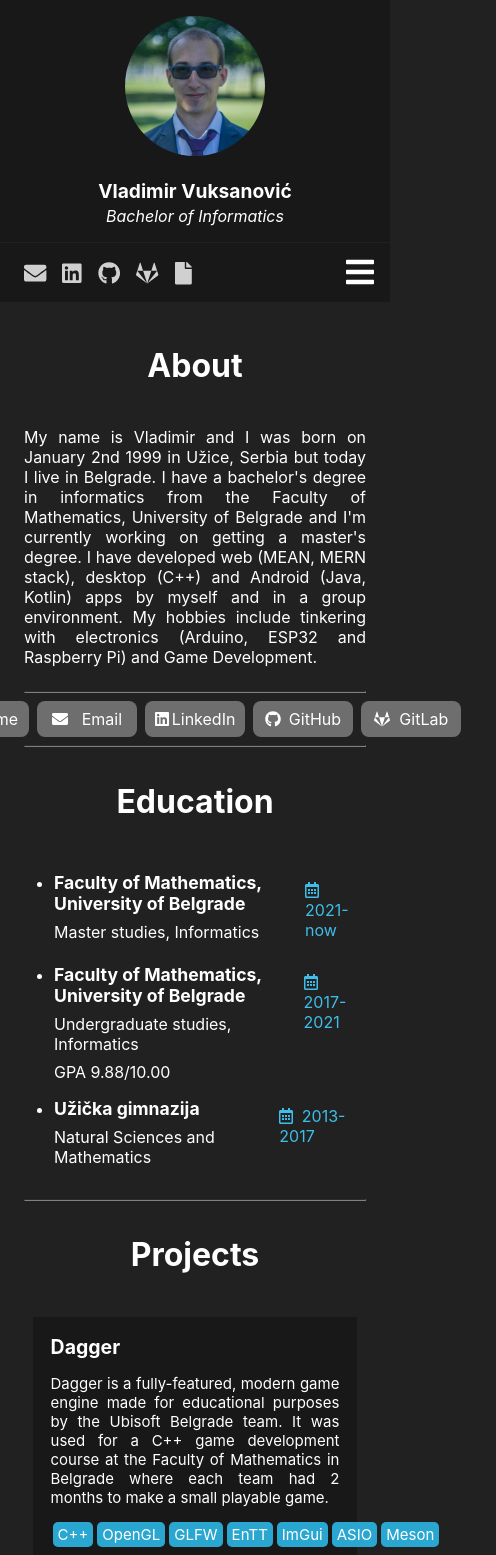
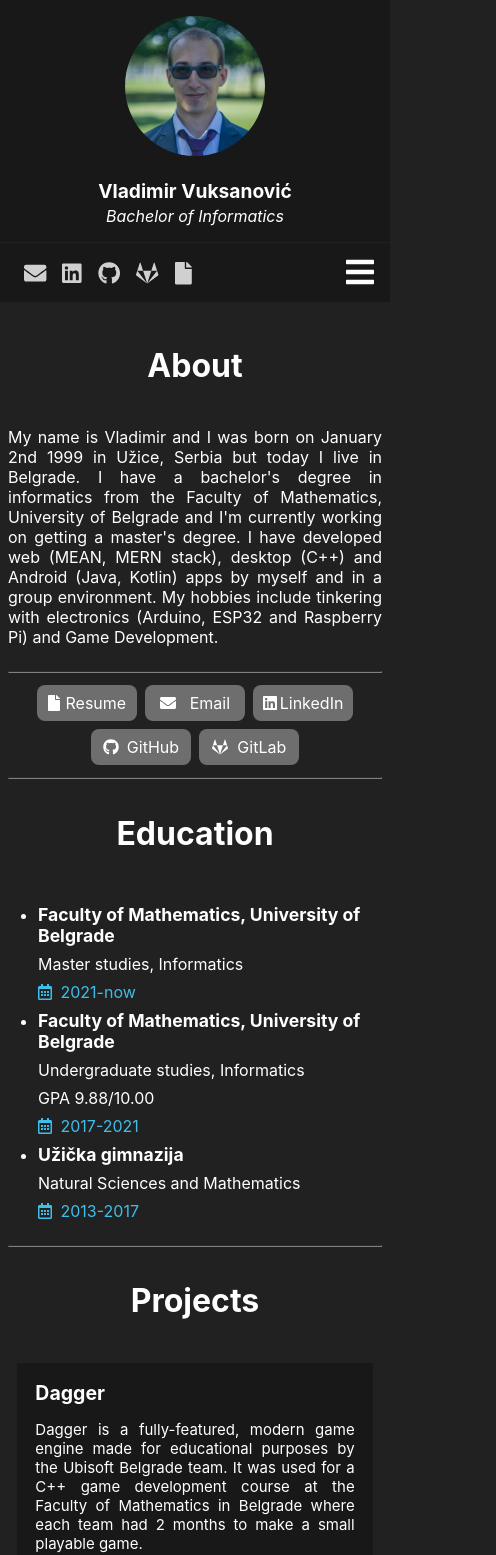
Before and after one commit to VladimirV99/vladimirv99.github.io, a Next.js app: page / in a window 390 px wide. Shown: the top 1555 px of the page, 496 px wide, since content can reach past the window. Built offline with nearby package versions, Linux system fonts and the light colour scheme.

Commit message:
Improve style on phones

```diff
--- a/components/util/ListItem.js
+++ b/components/util/ListItem.js
@@ -14,7 +14,7 @@ function ListItem({ title, description, extra, date }) {
           {extra && <p>{extra}</p>}
         </div>
         {date && (
-          <p className="colored">
+          <p className={styles.date + ' colored'}>
             <FontAwesomeIcon icon={faCalendarAlt} className="mr" /> {date}
           </p>
         )}
--- a/styles/About.module.scss
+++ b/styles/About.module.scss
@@ -1,5 +1,10 @@
 .socialMenu {
   display: flex;
   flex-direction: row;
+  flex-wrap: wrap;
   justify-content: center;
+
+  a {
+    margin: 0.25rem;
+  }
 }
--- a/styles/Contact.module.scss
+++ b/styles/Contact.module.scss
@@ -2,7 +2,6 @@
 
 #contactInfo {
   margin: 0 auto 2rem auto;
-  font-size: 1.3em;
 
   tr {
     line-height: 3em;
--- a/styles/ListItem.module.scss
+++ b/styles/ListItem.module.scss
@@ -15,3 +15,18 @@
     font-weight: bold;
   }
 }
+
+.date {
+  min-width: fit-content;
+}
+
+@media screen and (max-width: 500px) {
+  .item {
+    flex-direction: column;
+  }
+
+  .date {
+    margin-top: 0px;
+    margin-bottom: 0px;
+  }
+}
--- a/styles/Navbar.module.scss
+++ b/styles/Navbar.module.scss
@@ -123,7 +123,7 @@
     max-height: 0;
 
     &.show {
-      max-height: 250px;
+      max-height: 300px;
     }
   }
 }
--- a/styles/Project.module.scss
+++ b/styles/Project.module.scss
@@ -59,13 +59,14 @@
   padding: 0;
   display: flex;
   flex-direction: row;
+  flex-wrap: wrap;
 
   li {
     color: $tagTextColor;
     background-color: $tagBackColor;
     padding: 3px 5px;
     border-radius: 5px;
-    margin: 0 2px;
+    margin: 2px;
     cursor: default;
   }
 }
--- a/styles/globals.scss
+++ b/styles/globals.scss
@@ -78,3 +78,9 @@ a {
     margin-left: 0px;
   }
 }
+
+@media screen and (max-width: 500px) {
+  main {
+    padding: 1rem 0.5rem;
+  }
+}
```
